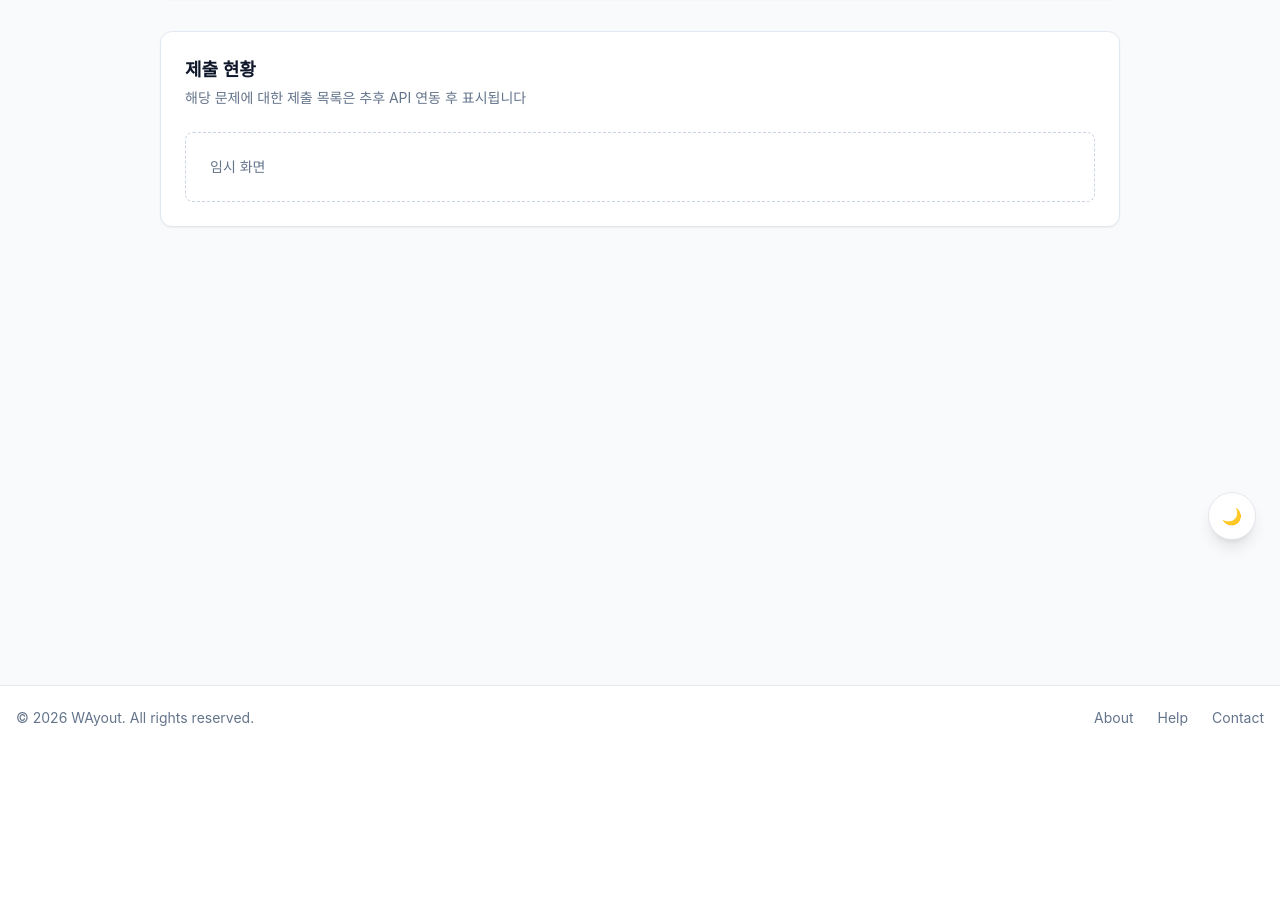
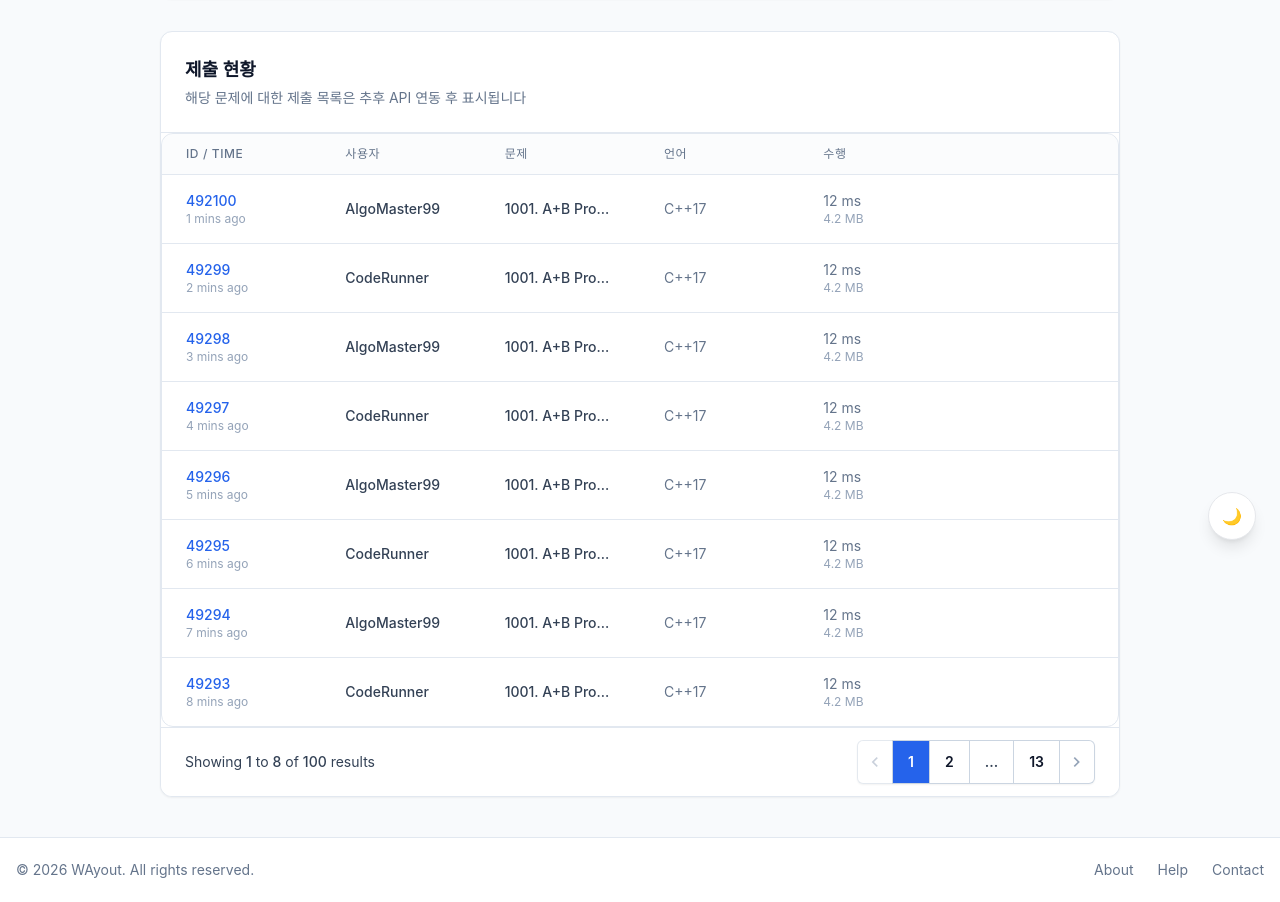
Before and after one commit to team-dopamine/wayout-web, a React (Create React App) app: page /submissions/id in a window 1280 px wide. Shown: the part 180-1082 px from the top of the page. Before the commit the page ends 930 px from the top, so only its background shows below. Built offline with nearby package versions, Linux system fonts and the light colour scheme; no server answers; a web font is replaced by a local one.

Commit message:
[Feature](WO-95): 단일 문제 제출 현황 UI 구현 및 Pagination 공통 컴포넌트화 (#33)

```diff
--- /dev/null
+++ b/src/components/common/Pagination.tsx
@@ -0,0 +1,126 @@
+import React from 'react';
+
+interface PaginationProps {
+  currentPage: number;
+  totalPages: number;
+  onChange: (page: number) => void;
+  className?: string;
+}
+
+export default function Pagination({
+  currentPage,
+  totalPages,
+  onChange,
+  className = '',
+}: PaginationProps) {
+  const paginationRange = getPaginationRange(currentPage, totalPages);
+
+  return (
+    <nav className={`isolate inline-flex -space-x-px rounded-md shadow-sm ${className}`}>
+      <PageButton
+        icon="chevron_left"
+        isFirst
+        disabled={currentPage === 1}
+        onClick={() => onChange(Math.max(currentPage - 1, 1))}
+      />
+
+      {paginationRange.map((page, index) => {
+        if (page === '...') {
+          return (
+            <span
+              key={`dot-${index}`}
+              className="relative inline-flex items-center px-4 py-2 text-sm font-semibold text-slate-700 ring-1 ring-inset ring-slate-300 dark:text-slate-400 dark:ring-slate-700"
+            >
+              ...
+            </span>
+          );
+        }
+
+        return (
+          <PageNumber
+            key={`page-${page}`}
+            num={page}
+            active={currentPage === page}
+            onClick={() => onChange(page)}
+          />
+        );
+      })}
+
+      <PageButton
+        icon="chevron_right"
+        isLast
+        disabled={currentPage === totalPages}
+        onClick={() => onChange(Math.min(currentPage + 1, totalPages))}
+      />
+    </nav>
+  );
+}
+
+function getPaginationRange(currentPage: number, totalPages: number) {
+  const delta = 1;
+  const range: (number | string)[] = [];
+  const rangeWithDots: (number | string)[] = [];
+  let l: number | undefined;
+
+  for (let i = 1; i <= totalPages; i++) {
+    if (i === 1 || i === totalPages || (i >= currentPage - delta && i <= currentPage + delta)) {
+      range.push(i);
+    }
+  }
+
+  for (const i of range) {
+    if (l !== undefined) {
+      if (typeof i === 'number' && i - l === 2) rangeWithDots.push(l + 1);
+      else if (typeof i === 'number' && i - l !== 1) rangeWithDots.push('...');
+    }
+    rangeWithDots.push(i);
+    if (typeof i === 'number') l = i;
+  }
+
+  return rangeWithDots as (number | '...')[];
+}
+
+interface PageNumberProps {
+  num: number;
+  active?: boolean;
+  onClick: () => void;
+}
+
+function PageNumber({ num, active, onClick }: PageNumberProps) {
+  return (
+    <button
+      type="button"
+      onClick={onClick}
+      className={`relative inline-flex items-center px-4 py-2 text-sm font-semibold ring-1 ring-inset ring-slate-300 transition-colors dark:ring-slate-700 ${
+        active
+          ? 'z-10 bg-blue-600 text-white ring-blue-600'
+          : 'text-slate-900 hover:bg-slate-50 dark:text-slate-200 dark:hover:bg-slate-700'
+      }`}
+    >
+      {num}
+    </button>
+  );
+}
+
+interface PageButtonProps {
+  icon: string;
+  isFirst?: boolean;
+  isLast?: boolean;
+  disabled?: boolean;
+  onClick: () => void;
+}
+
+function PageButton({ icon, isFirst, isLast, disabled, onClick }: PageButtonProps) {
+  return (
+    <button
+      type="button"
+      onClick={onClick}
+      disabled={disabled}
+      className={`relative inline-flex items-center px-2 py-2 text-slate-400 ring-1 ring-inset ring-slate-300 hover:bg-slate-50 dark:ring-slate-700 dark:hover:bg-slate-700 ${
+        isFirst ? 'rounded-l-md' : ''
+      } ${isLast ? 'rounded-r-md' : ''} ${disabled ? 'cursor-not-allowed opacity-50' : ''}`}
+    >
+      <span className="material-symbols-outlined text-xl">{icon}</span>
+    </button>
+  );
+}
--- a/src/components/submissions/SubmissionRow.tsx
+++ b/src/components/submissions/SubmissionRow.tsx
@@ -1,4 +1,4 @@
-import { useNavigate } from 'react-router-dom';
+import { Link } from 'react-router-dom';
 import { Submission } from './SubmissionTable';
 
 interface SubmissionRowProps {
@@ -6,35 +6,48 @@ interface SubmissionRowProps {
 }
 
 const SubmissionRow = ({ data }: SubmissionRowProps) => {
-  const navigate = useNavigate();
-
-  const goTo = (path: string) => () => navigate(path);
-
   return (
     <tr className="transition-colors hover:bg-slate-50 dark:hover:bg-slate-800/50">
+      {/* 제출번호 */}
       <td className="whitespace-nowrap px-6 py-4 text-sm">
-        <div
-          onClick={goTo(`/submission/${data.id}`)}
-          className="w-fit cursor-pointer font-medium text-blue-600 hover:text-blue-500 hover:underline"
+        <Link
+          to={`/submission/${data.id}`}
+          className="inline-block font-medium text-blue-600 hover:text-blue-500 hover:underline"
         >
           {data.id}
-        </div>
+        </Link>
         <div className="text-xs text-slate-400">{data.time}</div>
       </td>
+
+      {/* 유저 */}
       <td className="whitespace-nowrap px-6 py-4 text-sm font-medium dark:text-white">
-        <span
-          onClick={goTo(`/profile/${data.user}`)}
-          className="cursor-pointer hover:text-blue-600 hover:underline dark:hover:text-blue-400"
+        <Link
+          to={`/profile/${data.user}`}
+          className="block max-w-[180px] truncate text-left hover:text-blue-600 hover:underline dark:hover:text-blue-400"
+          title={data.user}
         >
           {data.user}
+        </Link>
+      </td>
+
+      {/* 문제 */}
+      <td className="px-6 py-4">
+        <div
+          className="max-w-full truncate text-sm font-medium dark:text-white"
+          title={data.problem}
+        >
+          {data.problem}
+        </div>
+      </td>
+
+      {/* 언어 */}
+      <td className="whitespace-nowrap px-6 py-4 text-sm text-slate-500 dark:text-slate-400">
+        <span className="block max-w-[120px] truncate" title={data.language}>
+          {data.language}
         </span>
       </td>
-      <td className="whitespace-nowrap px-6 py-4">
-        <div className="text-sm font-medium dark:text-white">{data.problem}</div>
-      </td>
-      <td className="whitespace-nowrap px-6 py-4 text-sm text-slate-500 dark:text-slate-400">
-        {data.language}
-      </td>
+
+      {/* 성능 */}
       <td className="whitespace-nowrap px-6 py-4 text-sm text-slate-500 dark:text-slate-400">
         <div className="flex flex-col">
           <span>{data.performance.time}</span>
--- a/src/components/submissions/SubmissionTable.tsx
+++ b/src/components/submissions/SubmissionTable.tsx
@@ -17,7 +17,7 @@ interface SubmissionTableProps {
 const SubmissionTable = ({ submissions }: SubmissionTableProps) => {
   return (
     <div className="overflow-x-auto rounded-xl border border-slate-200 dark:border-slate-700">
-      <table className="min-w-full divide-y divide-slate-200 dark:divide-slate-700">
+      <table className="w-full min-w-[900px] table-fixed divide-y divide-slate-200 dark:divide-slate-700">
         <SubmissionHeader />
         <tbody className="divide-y divide-slate-200 dark:divide-slate-700">
           {submissions.map((item) => (
--- /dev/null
+++ b/src/hooks/usePagination.ts
@@ -0,0 +1,21 @@
+import { useMemo } from 'react';
+
+export function usePagination<T>(items: T[], currentPage: number, itemsPerPage: number) {
+  return useMemo(() => {
+    const totalPages = Math.max(1, Math.ceil(items.length / itemsPerPage));
+    const safePage = Math.min(Math.max(currentPage, 1), totalPages);
+
+    const indexOfLastItem = safePage * itemsPerPage;
+    const indexOfFirstItem = indexOfLastItem - itemsPerPage;
+    const currentItems = items.slice(indexOfFirstItem, indexOfLastItem);
+
+    return {
+      totalPages,
+      currentPage: safePage,
+      indexOfFirstItem,
+      indexOfLastItem,
+      currentItems,
+      totalItems: items.length,
+    };
+  }, [items, currentPage, itemsPerPage]);
+}
--- a/src/pages/ProblemSubmissionPage.tsx
+++ b/src/pages/ProblemSubmissionPage.tsx
@@ -1,6 +1,33 @@
+import { useMemo, useState } from 'react';
+import SubmissionTable, { Submission } from '@/components/submissions/SubmissionTable';
+import Pagination from '@/components/common/Pagination';
+import { usePagination } from '@/hooks/usePagination';
+
 /** 각 문제에 대한 사용자 제출 현황을 표시하는 임시 페이지 컴포넌트 */
+export default function ProblemSubmissionsPage() {
+  // TODO: 추후 API 연동 시 problemId 기반으로 fetch해서 대체
+  const submissions: Submission[] = useMemo(
+    () =>
+      Array.from({ length: 100 }, (_, i) => ({
+        id: `492${100 - i}`,
+        time: `${i + 1} mins ago`,
+        user: i % 2 === 0 ? 'AlgoMaster99' : 'CodeRunner',
+        problem: '1001. A+B Problem',
+        language: 'C++17',
+        performance: { time: '12 ms', memory: '4.2 MB' },
+      })),
+    [],
+  );
 
-export default function ProblemSubmissionsPage() {
+  const [page, setPage] = useState(1);
+  const itemsPerPage = 8;
+
+  const { totalPages, currentItems, indexOfFirstItem, indexOfLastItem, totalItems, currentPage } =
+    usePagination(submissions, page, itemsPerPage);
+
+  // safePage 보정된 currentPage가 훅에서 나와서 page state도 맞춰주고 싶으면 여기서 동기화 가능
+  // 다만 지금은 submissions 길이 고정이라 생략해도 무방
+
   return (
     <section className="overflow-hidden rounded-xl border border-slate-200 bg-white shadow-sm dark:border-slate-700 dark:bg-slate-800">
       <div className="px-4 py-6 sm:px-6">
@@ -8,9 +35,21 @@ export default function ProblemSubmissionsPage() {
         <p className="mt-1 text-sm text-slate-500 dark:text-slate-400">
           해당 문제에 대한 제출 목록은 추후 API 연동 후 표시됩니다
         </p>
+      </div>
 
-        <div className="mt-6 rounded-lg border border-dashed border-slate-300 p-6 text-sm text-slate-500 dark:border-slate-600 dark:text-slate-400">
-          임시 화면
+      <div className="border-t border-slate-200 dark:border-slate-700">
+        <SubmissionTable submissions={currentItems} />
+
+        <div className="flex items-center justify-between border-t border-slate-200 bg-white px-4 py-3 dark:border-slate-700 dark:bg-slate-800 sm:px-6">
+          <div className="hidden sm:flex sm:flex-1 sm:items-center sm:justify-between">
+            <p className="text-sm text-slate-700 dark:text-slate-400">
+              Showing <span className="font-medium">{indexOfFirstItem + 1}</span> to{' '}
+              <span className="font-medium">{Math.min(indexOfLastItem, totalItems)}</span> of{' '}
+              <span className="font-medium">{totalItems}</span> results
+            </p>
+
+            <Pagination currentPage={currentPage} totalPages={totalPages} onChange={setPage} />
+          </div>
         </div>
       </div>
     </section>
--- a/src/pages/SubmissionsPage.tsx
+++ b/src/pages/SubmissionsPage.tsx
@@ -1,5 +1,7 @@
-import React, { useState } from 'react';
+import { useMemo, useState } from 'react';
 import SubmissionTable, { Submission } from '@/components/submissions/SubmissionTable';
+import Pagination from '@/components/common/Pagination';
+import { usePagination } from '@/hooks/usePagination';
 
 // Mock Data
 const mockSubmissions: Submission[] = Array.from({ length: 100 }, (_, i) => ({
@@ -11,42 +13,20 @@ const mockSubmissions: Submission[] = Array.from({ length: 100 }, (_, i) => ({
   performance: { time: '12 ms', memory: '4.2 MB' },
 }));
 
-const SubmissionsPage = () => {
+export default function SubmissionsPage() {
   const [currentPage, setCurrentPage] = useState(1);
   const itemsPerPage = 8;
-  const totalPages = Math.ceil(mockSubmissions.length / itemsPerPage);
 
-  const indexOfLastItem = currentPage * itemsPerPage;
-  const indexOfFirstItem = indexOfLastItem - itemsPerPage;
-  const currentItems = mockSubmissions.slice(indexOfFirstItem, indexOfLastItem);
+  const submissions = useMemo(() => mockSubmissions, []);
 
-  const getPaginationRange = () => {
-    const delta = 1;
-    const range: (number | string)[] = [];
-    const rangeWithDots: (number | string)[] = [];
-    let l: number | undefined;
-
-    for (let i = 1; i <= totalPages; i++) {
-      if (i === 1 || i === totalPages || (i >= currentPage - delta && i <= currentPage + delta)) {
-        range.push(i);
-      }
-    }
-
-    for (const i of range) {
-      if (l !== undefined) {
-        if (typeof i === 'number' && i - l === 2) {
-          rangeWithDots.push(l + 1);
-        } else if (typeof i === 'number' && i - l !== 1) {
-          rangeWithDots.push('...');
-        }
-      }
-      rangeWithDots.push(i);
-      if (typeof i === 'number') l = i;
-    }
-    return rangeWithDots;
-  };
-
-  const paginationRange = getPaginationRange();
+  const {
+    totalPages,
+    currentPage: safePage,
+    indexOfFirstItem,
+    indexOfLastItem,
+    currentItems,
+    totalItems,
+  } = usePagination(submissions, currentPage, itemsPerPage);
 
   return (
     <div className="flex min-h-screen flex-col bg-slate-50 text-slate-900 transition-colors duration-300 dark:bg-slate-900 dark:text-white">
@@ -62,98 +42,24 @@ const SubmissionsPage = () => {
 
         <div className="overflow-hidden rounded-xl border border-slate-200 bg-white shadow-sm dark:border-slate-700 dark:bg-slate-800">
           <SubmissionTable submissions={currentItems} />
+
           <div className="flex items-center justify-between border-t border-slate-200 bg-white px-4 py-3 dark:border-slate-700 dark:bg-slate-800 sm:px-6">
             <div className="hidden sm:flex sm:flex-1 sm:items-center sm:justify-between">
-              <div>
-                <p className="text-sm text-slate-700 dark:text-slate-400">
-                  Showing <span className="font-medium">{indexOfFirstItem + 1}</span> to{' '}
-                  <span className="font-medium">
-                    {Math.min(indexOfLastItem, mockSubmissions.length)}
-                  </span>{' '}
-                  of <span className="font-medium">{mockSubmissions.length}</span> results
-                </p>
-              </div>
-              <nav className="isolate inline-flex -space-x-px rounded-md shadow-sm">
-                <PageButton
-                  icon="chevron_left"
-                  isFirst
-                  disabled={currentPage === 1}
-                  onClick={() => setCurrentPage((prev) => Math.max(prev - 1, 1))}
-                />
-                {paginationRange.map((page, index) => {
-                  if (page === '...') {
-                    return (
-                      <span
-                        key={`dot-${index}`}
-                        className="relative inline-flex items-center px-4 py-2 text-sm font-semibold text-slate-700 ring-1 ring-inset ring-slate-300 dark:text-slate-400 dark:ring-slate-700"
-                      >
-                        ...
-                      </span>
-                    );
-                  }
-                  return (
-                    <PageNumber
-                      key={index}
-                      num={page as number}
-                      active={currentPage === page}
-                      onClick={() => setCurrentPage(page as number)}
-                    />
-                  );
-                })}
-                <PageButton
-                  icon="chevron_right"
-                  isLast
-                  disabled={currentPage === totalPages}
-                  onClick={() => setCurrentPage((prev) => Math.min(prev + 1, totalPages))}
-                />
-              </nav>
+              <p className="text-sm text-slate-700 dark:text-slate-400">
+                Showing <span className="font-medium">{indexOfFirstItem + 1}</span> to{' '}
+                <span className="font-medium">{Math.min(indexOfLastItem, totalItems)}</span> of{' '}
+                <span className="font-medium">{totalItems}</span> results
+              </p>
+
+              <Pagination
+                currentPage={safePage}
+                totalPages={totalPages}
+                onChange={setCurrentPage}
+              />
             </div>
           </div>
         </div>
       </main>
     </div>
   );
-};
-
-// 페이지네이션 보조 컴포넌트
-interface PageNumberProps {
-  num: number;
-  active?: boolean;
-  onClick: () => void;
 }
-
-const PageNumber = ({ num, active, onClick }: PageNumberProps) => (
-  <button
-    onClick={onClick}
-    className={`relative inline-flex items-center px-4 py-2 text-sm font-semibold ring-1 ring-inset ring-slate-300 transition-colors dark:ring-slate-700 ${
-      active
-        ? 'z-10 bg-blue-600 text-white ring-blue-600'
-        : 'text-slate-900 hover:bg-slate-50 dark:text-slate-200 dark:hover:bg-slate-700'
-    }`}
-  >
-    {num}
-  </button>
-);
-
-// 2. PageButton 컴포넌트
-interface PageButtonProps {
-  icon: string;
-  isFirst?: boolean;
-  isLast?: boolean;
-  disabled?: boolean;
-  onClick: () => void;
-}
-
-const PageButton = ({ icon, isFirst, isLast, disabled, onClick }: PageButtonProps) => (
-  <button
-    onClick={onClick}
-    disabled={disabled}
-    className={`relative inline-flex items-center px-2 py-2 text-slate-400 ring-1 ring-inset ring-slate-300 hover:bg-slate-50 dark:ring-slate-700 dark:hover:bg-slate-700 ${
-      isFirst ? 'rounded-l-md' : ''
-    } ${isLast ? 'rounded-r-md' : ''} ${disabled ? 'cursor-not-allowed opacity-50' : ''}`}
-  >
-    <span className="material-symbols-outlined text-xl">{icon}</span>
-  </button>
-);
-
-export default SubmissionsPage;
```
